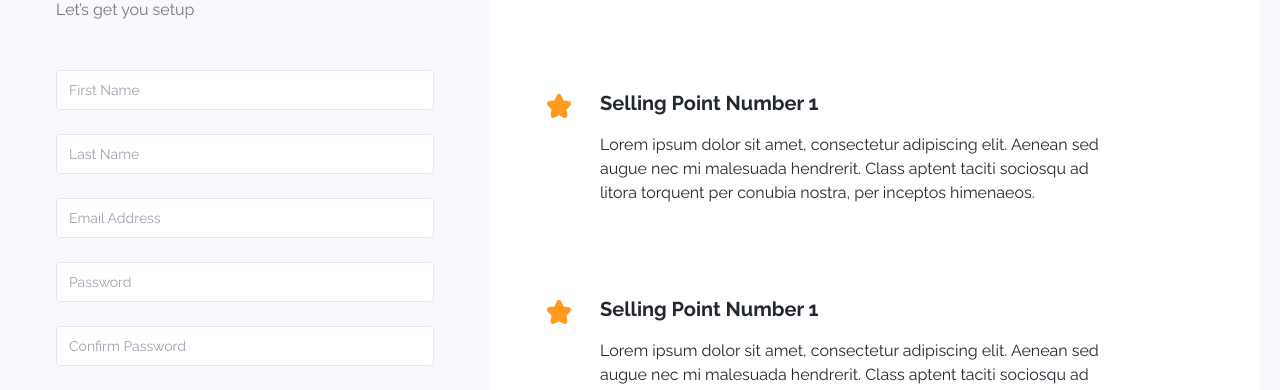
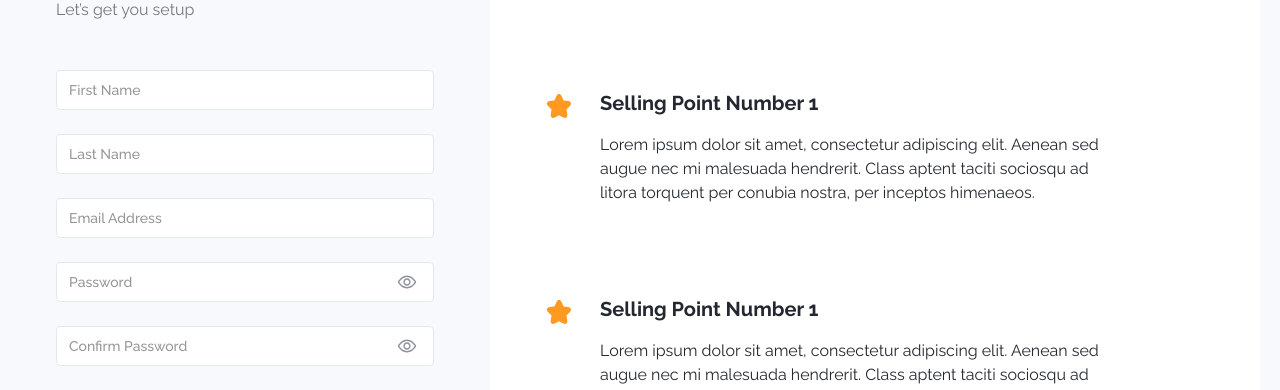
Before and after one commit to Ductape-LLC/ductape-frontend, a Next.js app: page /auth/signup in a window 1280 px wide. Shown: the part 243-633 px from the top of the page. Built offline with nearby package versions, Linux system fonts and the light colour scheme.

Commit message:
feat: updated password field with eye btn

```diff
--- a/src/app/auth/login/page.tsx
+++ b/src/app/auth/login/page.tsx
@@ -1,5 +1,6 @@
 "use client";
 
+import { useState } from "react";
 import Image from "next/image";
 import Link from "next/link";
 import { useRouter } from "next/navigation";
@@ -32,6 +33,7 @@ const loginSchema = Yup.object().shape({
 export default function Login() {
   const router = useRouter();
   const dispatch = useDispatch();
+  const [showPassword, setShowPassword] = useState(false);
 
   const { mutate, status } = useMutation({
     mutationFn: loginUser,
@@ -92,13 +94,29 @@ export default function Login() {
               ) : null}
             </div>
             <div className="mt-8">
+              <div className="relative">
                 <Input
-                type="password"
+                  type={showPassword ? "text" : "password"}
                   placeholder="Password"
                   onBlur={formik.handleBlur("password")}
                   value={formik.values.password}
                   onChange={formik.handleChange("password")}
                 />
+                <button
+                  type="button"
+                  onClick={() => setShowPassword(!showPassword)}
+                  className="absolute right-4 top-1/2 -translate-y-1/2"
+                >
+                  <Image
+                    src={
+                      showPassword ? "/images/eye-off.svg" : "/images/eye.svg"
+                    }
+                    width={22}
+                    height={22}
+                    alt={showPassword ? "hide password" : "show password"}
+                  />
+                </button>
+              </div>
               {formik.touched.password && formik.errors.password ? (
                 <p className="text-xs mt-1 text-error">
                   {formik.errors.password}
--- a/src/app/auth/reset-password/page.tsx
+++ b/src/app/auth/reset-password/page.tsx
@@ -1,5 +1,6 @@
 "use client";
 
+import { useState } from "react";
 import Image from "next/image";
 import { useRouter } from "next/navigation";
 import { useFormik } from "formik";
@@ -35,6 +36,10 @@ export default function ResetPassword({
 }) {
   const router = useRouter();
   const { email } = searchParams as { email: string };
+  const [showPassword, setShowPassword] = useState({
+    newPassword: false,
+    confirmPassword: false,
+  });
 
   const { mutate, status } = useMutation({
     mutationFn: changePasswordUser,
@@ -86,13 +91,40 @@ export default function ResetPassword({
               ) : null}
             </div>
             <div className="mt-8">
+              <div className="relative">
                 <Input
-                type="password"
+                  type={showPassword.newPassword ? "text" : "password"}
                   placeholder="New Password"
                   onBlur={formik.handleBlur("newPassword")}
                   value={formik.values.newPassword}
                   onChange={formik.handleChange("newPassword")}
                 />
+                <button
+                  type="button"
+                  onClick={() => {
+                    setShowPassword({
+                      ...showPassword,
+                      newPassword: !showPassword.newPassword,
+                    });
+                  }}
+                  className="absolute right-4 top-1/2 -translate-y-1/2"
+                >
+                  <Image
+                    src={
+                      showPassword.newPassword
+                        ? "/images/eye-off.svg"
+                        : "/images/eye.svg"
+                    }
+                    width={22}
+                    height={22}
+                    alt={
+                      showPassword.newPassword
+                        ? "hide password"
+                        : "show password"
+                    }
+                  />
+                </button>
+              </div>
               {formik.touched.newPassword && formik.errors.newPassword ? (
                 <p className="text-xs mt-1 text-error">
                   {formik.errors.newPassword}
@@ -100,13 +132,40 @@ export default function ResetPassword({
               ) : null}
             </div>
             <div className="mt-8">
+              <div className="relative">
                 <Input
-                type="password"
+                  type={showPassword.confirmPassword ? "text" : "password"}
                   placeholder="Confirm Password"
                   onBlur={formik.handleBlur("confirmPassword")}
                   value={formik.values.confirmPassword}
                   onChange={formik.handleChange("confirmPassword")}
                 />
+                <button
+                  type="button"
+                  onClick={() => {
+                    setShowPassword({
+                      ...showPassword,
+                      confirmPassword: !showPassword.confirmPassword,
+                    });
+                  }}
+                  className="absolute right-4 top-1/2 -translate-y-1/2"
+                >
+                  <Image
+                    src={
+                      showPassword.confirmPassword
+                        ? "/images/eye-off.svg"
+                        : "/images/eye.svg"
+                    }
+                    width={22}
+                    height={22}
+                    alt={
+                      showPassword.confirmPassword
+                        ? "hide password"
+                        : "show password"
+                    }
+                  />
+                </button>
+              </div>
               {formik.touched.confirmPassword &&
               formik.errors.confirmPassword ? (
                 <p className="text-xs mt-1 text-error">
--- a/src/app/auth/signup/page.tsx
+++ b/src/app/auth/signup/page.tsx
@@ -1,5 +1,6 @@
 "use client";
 
+import { useState } from "react";
 import Image from "next/image";
 import Link from "next/link";
 import { useRouter } from "next/navigation";
@@ -39,6 +40,10 @@ const signupSchema = Yup.object().shape({
 
 export default function SignUp() {
   const router = useRouter();
+  const [showPassword, setShowPassword] = useState({
+    password: false,
+    confirmPassword: false,
+  });
 
   const { mutate, status } = useMutation({
     mutationFn: registerUser,
@@ -119,13 +124,38 @@ export default function SignUp() {
               ) : null}
             </div>
             <div className="mt-6">
+              <div className="relative">
                 <Input
-                type="password"
+                  type={showPassword.password ? "text" : "password"}
                   placeholder="Password"
                   onBlur={formik.handleBlur("password")}
                   value={formik.values.password}
                   onChange={formik.handleChange("password")}
                 />
+                <button
+                  type="button"
+                  onClick={() => {
+                    setShowPassword({
+                      ...showPassword,
+                      password: !showPassword.password,
+                    });
+                  }}
+                  className="absolute right-4 top-1/2 -translate-y-1/2"
+                >
+                  <Image
+                    src={
+                      showPassword.password
+                        ? "/images/eye-off.svg"
+                        : "/images/eye.svg"
+                    }
+                    width={22}
+                    height={22}
+                    alt={
+                      showPassword.password ? "hide password" : "show password"
+                    }
+                  />
+                </button>
+              </div>
               {formik.touched.password && formik.errors.password ? (
                 <p className="text-xs mt-1 text-error">
                   {formik.errors.password}
@@ -133,13 +163,40 @@ export default function SignUp() {
               ) : null}
             </div>
             <div className="mt-6">
+              <div className="relative">
                 <Input
-                type="password"
+                  type={showPassword.confirmPassword ? "text" : "password"}
                   placeholder="Confirm Password"
                   onBlur={formik.handleBlur("confirmPassword")}
                   value={formik.values.confirmPassword}
                   onChange={formik.handleChange("confirmPassword")}
                 />
+                <button
+                  type="button"
+                  onClick={() => {
+                    setShowPassword({
+                      ...showPassword,
+                      confirmPassword: !showPassword.confirmPassword,
+                    });
+                  }}
+                  className="absolute right-4 top-1/2 -translate-y-1/2"
+                >
+                  <Image
+                    src={
+                      showPassword.confirmPassword
+                        ? "/images/eye-off.svg"
+                        : "/images/eye.svg"
+                    }
+                    width={22}
+                    height={22}
+                    alt={
+                      showPassword.confirmPassword
+                        ? "hide password"
+                        : "show password"
+                    }
+                  />
+                </button>
+              </div>
               {formik.touched.confirmPassword &&
               formik.errors.confirmPassword ? (
                 <p className="text-xs mt-1 text-error">
--- a/src/components/common/Input.tsx
+++ b/src/components/common/Input.tsx
@@ -10,7 +10,7 @@ export default function ExtendedInput({
 }: ExtendedInputProps) {
   return (
     <input
-      className={`h-10 bg-white border rounded w-full p-3 text-sm text-grey ${className}`}
+      className={`h-10 bg-white border rounded w-full p-3 text-sm text-grey font-semibold placeholder:text-grey-200 placeholder:font-medium ${className}`}
       {...inputProps}
     />
   );
```
Also changed, not shown: public/images/eye-off.svg (added), public/images/eye.svg (added). Lines whose indentation alone changed are shown as unchanged.
